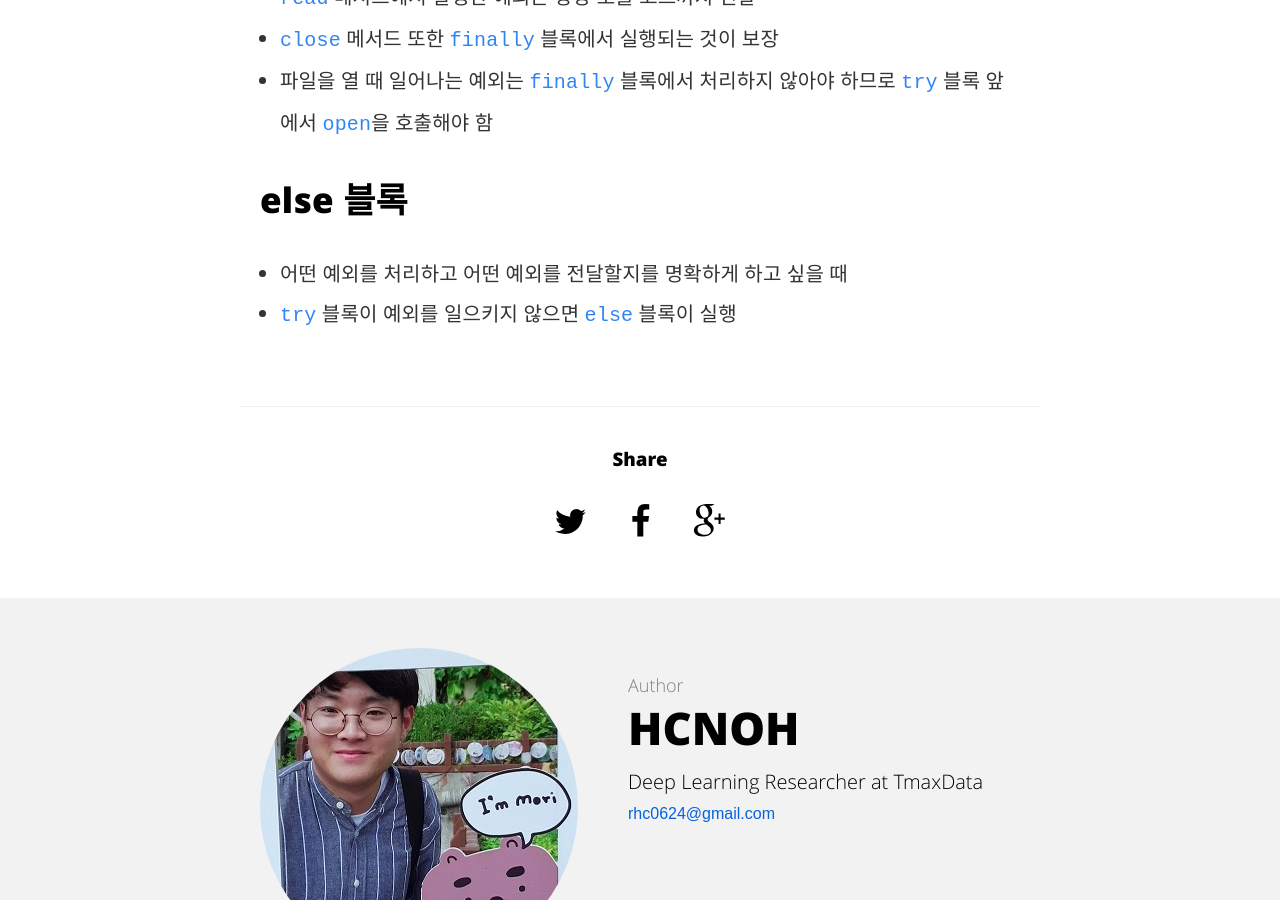
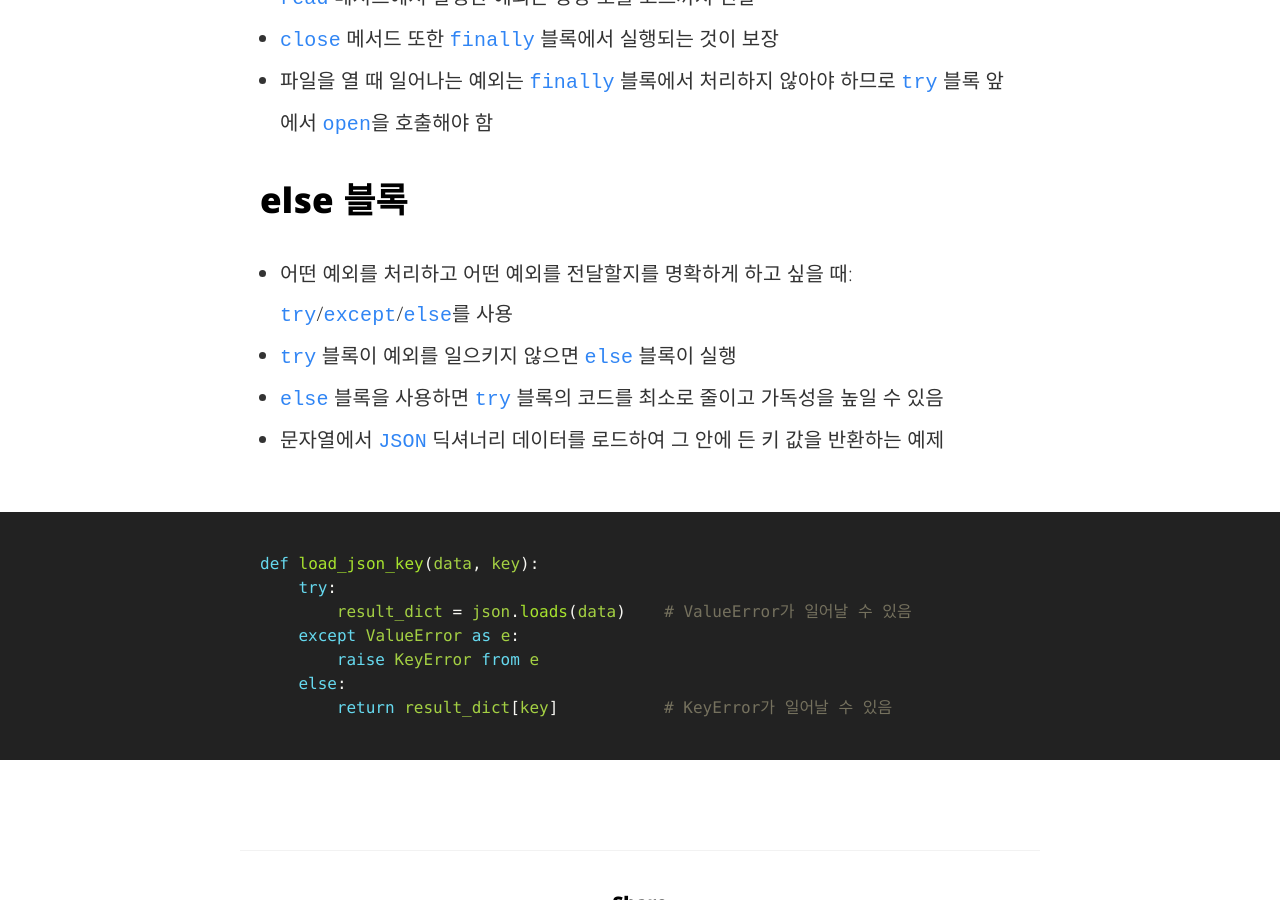
Before and after one commit to hcnoh/blog-prev, a Jekyll site: the page built from _posts/2018-09-20-effective-python-way13.md, in a window 1280 px wide and 900 px high, scrolled down 1713 px. Built offline with Jekyll 4.4.1, drawn with Linux system fonts in a browser that asks for light colours; comment, search, counter and statistics services are not loaded.

Commit message:
Update 2018-09-20-effective-python-way13.md

```diff
--- a/_posts/2018-09-20-effective-python-way13.md
+++ b/_posts/2018-09-20-effective-python-way13.md
@@ -31,5 +31,16 @@ finally:
 - 파일을 열 때 일어나는 예외는 `finally` 블록에서 처리하지 않아야 하므로 `try` 블록 앞에서 `open`을 호출해야 함
 
 ## else 블록
-- 어떤 예외를 처리하고 어떤 예외를 전달할지를 명확하게 하고 싶을 때
+- 어떤 예외를 처리하고 어떤 예외를 전달할지를 명확하게 하고 싶을 때: `try`/`except`/`else`를 사용
 - `try` 블록이 예외를 일으키지 않으면 `else` 블록이 실행
+- `else` 블록을 사용하면 `try` 블록의 코드를 최소로 줄이고 가독성을 높일 수 있음
+- 문자열에서 `JSON` 딕셔너리 데이터를 로드하여 그 안에 든 키 값을 반환하는 예제
+{% highlight python %}
+def load_json_key(data, key):
+    try:
+        result_dict = json.loads(data)    # ValueError가 일어날 수 있음
+    except ValueError as e:
+        raise KeyError from e
+    else:
+        return result_dict[key]           # KeyError가 일어날 수 있음
+{% endhighlight %}
```
